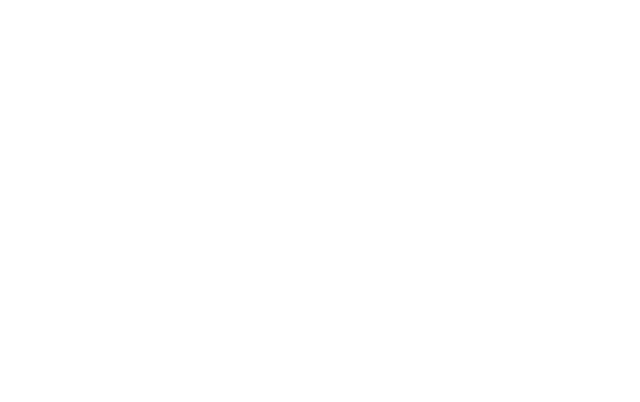
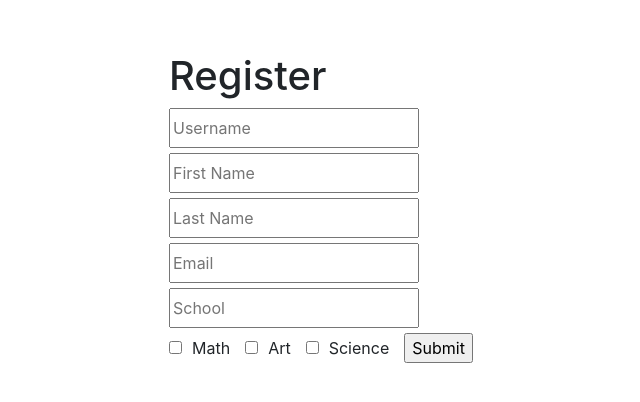
Before and after one commit to studypal/studypal, a React app: page /register in a window 1280 px wide. Shown: the part 148-550 px from the top of the page, without its empty margins (221-861 px from the left). Built offline with nearby package versions, Linux system fonts and the light colour scheme.

Commit message:
connected /register to link in /login

```diff
--- a/client/App.jsx
+++ b/client/App.jsx
@@ -17,10 +17,10 @@
           exact path="/"
           component={Login}
         />
-        {/* <Route
+        <Route
           exact path="/register"
           component={Register}
-        /> */}
+        />
       </Switch>
     </main>
   </div>
--- a/client/components/Login.jsx
+++ b/client/components/Login.jsx
@@ -1,4 +1,5 @@
 import React, { Component } from "react";
+import { Link } from "react-router-dom";
 
 function Login(props) {
   return (
@@ -13,7 +14,7 @@
       <a href="">Forgot password?</a>
       <br />
       <span>New to StudyPal?</span>
-      <a href="">Join now</a>
+      <Link to="/register">Join now</Link>
     </div>
   );
 }
```
